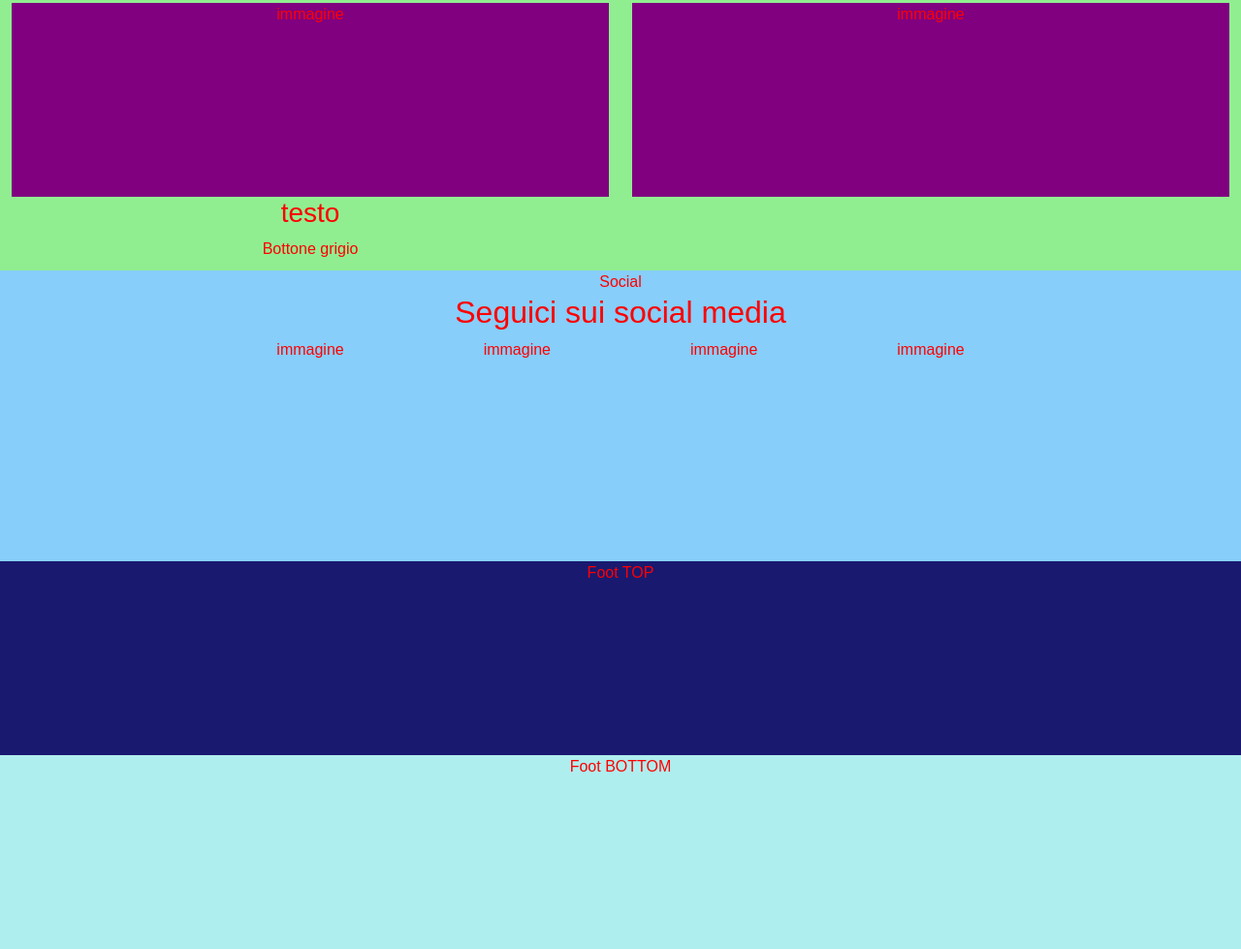
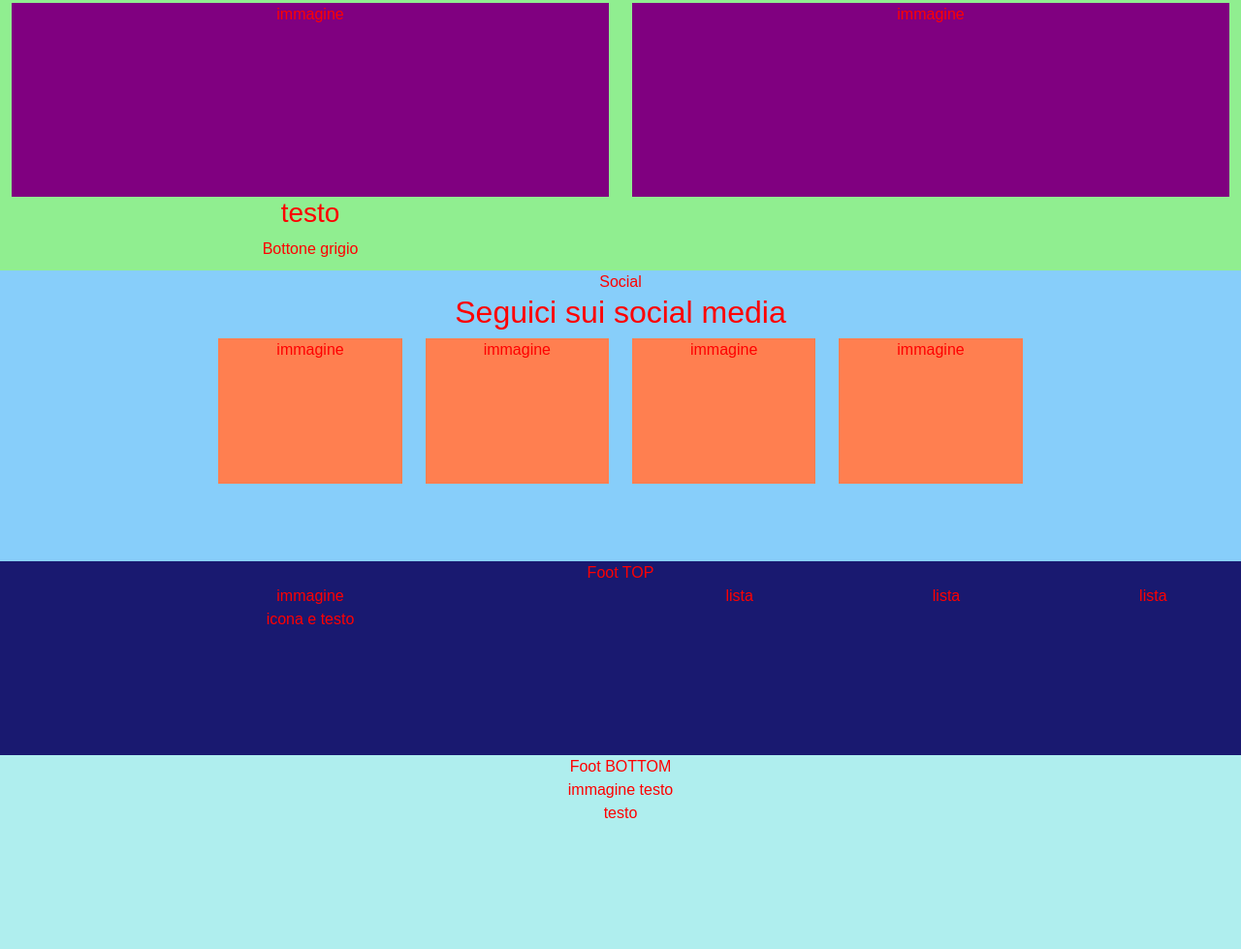
Before and after one commit to elefly13/htmlcss-playstation, a plain HTML site: page index.html in a window 1280 px wide. Shown: the part 2803-3782 px from the top of the page at 97% size. Drawn offline with nearby package versions, Linux system fonts and the light colour scheme.

Commit message:
fine struttura

```diff
--- a/css/style.css
+++ b/css/style.css
@@ -81,6 +81,10 @@ body {
 /* fine sezione PSnow */
 
 /* inizio sezione social */
+.ms_social_img {
+    width: 100%;
+    height: 150px;
+}
 /* fine sezione social */
 /* /main */
 
@@ -138,7 +142,8 @@ body {
     background-color: purple;
 }
 .debug .ms_news_img,
-.debug .ms_sconti_img {
+.debug .ms_sconti_img,
+.ms_social_img {
     background-color: coral;
 }
 
--- a/index.html
+++ b/index.html
@@ -276,10 +276,19 @@
                     <h2>Seguici sui social media</h2>
                 </div>
                 <div class="row d-flex justify-content-center">
-                    <div class="col-6 col-sm-2">immagine</div>
-                    <div class="col-6 col-sm-2">immagine</div>
-                    <div class="col-6 col-sm-2">immagine</div>
-                    <div class="col-6 col-sm-2">immagine</div>
+                    <div class="col-6 col-sm-2">
+                        <div class="ms_social_img">immagine</div>
+                    </div>
+                    <div class="col-6 col-sm-2">
+                        <div class="ms_social_img">immagine</div>
+                    </div>
+                    <div class="col-6 col-sm-2">
+                        <div class="ms_social_img">immagine</div>
+                    </div>
+                    <div class="col-6 col-sm-2">
+                        <div class="ms_social_img">immagine</div>
+                    </div>
+
                 </div>
             </div>
         </section>
@@ -290,14 +299,43 @@
         <section class="ms_foot_top">Foot TOP
             <div class="container-fluid">
                 <div class="row">
-                    <div class="col-6"></div>
+                    <div class="col-12 col-md-12 col-xl-6">
+                        <div class="ms_foot_to_img">immagine</div>
+                        <div>icona e testo</div>
+                    </div>
+                    <div class="col-12 col-xl-6">
+                        <div class="row">
+                            <div class="col-12 col-md-4">
+                                <ul class="ms_foot_list">lista</ul>
+                            </div>
+                            <div class="col-12 col-md-4">
+                                <ul class="ms_foot_list">lista</ul>
+                            </div>
+                            <div class="col-12 col-md-4">
+                                <ul class="ms_foot_list">lista</ul>
+                            </div>
+                        </div>
+                    </div>
                 </div>
             </div>
         </section>
         <!-- fine sezione top -->
 
         <!-- inizio sezione bottom -->
-        <section class="ms_foot_bottom">Foot BOTTOM</section>
+        <section class="ms_foot_bottom">Foot BOTTOM
+            <div class="container-fluid">
+                <div class="row">
+                    <div class="col-12">
+                        <span>immagine</span>
+                        <span>testo</span>
+                        <div>
+                            <p>testo</p>
+                        </div>
+                    </div>
+                </div>
+
+            </div>
+        </section>
         <!-- fine sezione bottom -->
     </footer>
 
```
